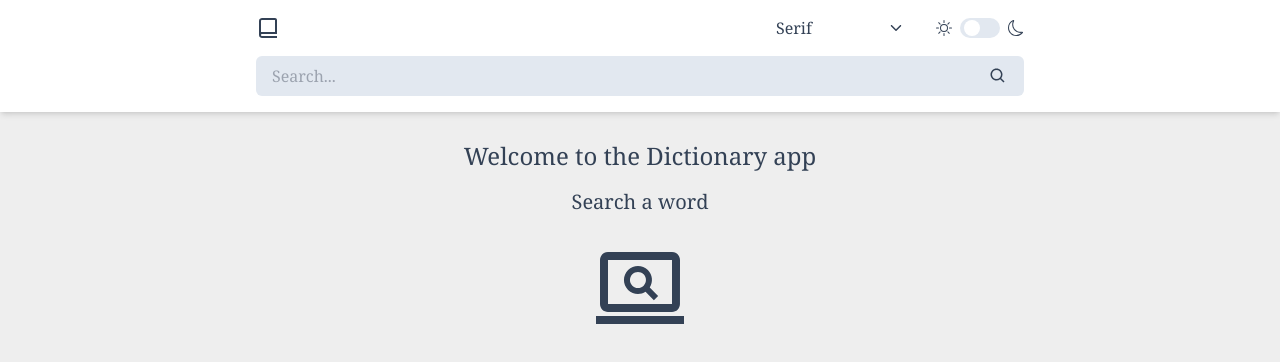
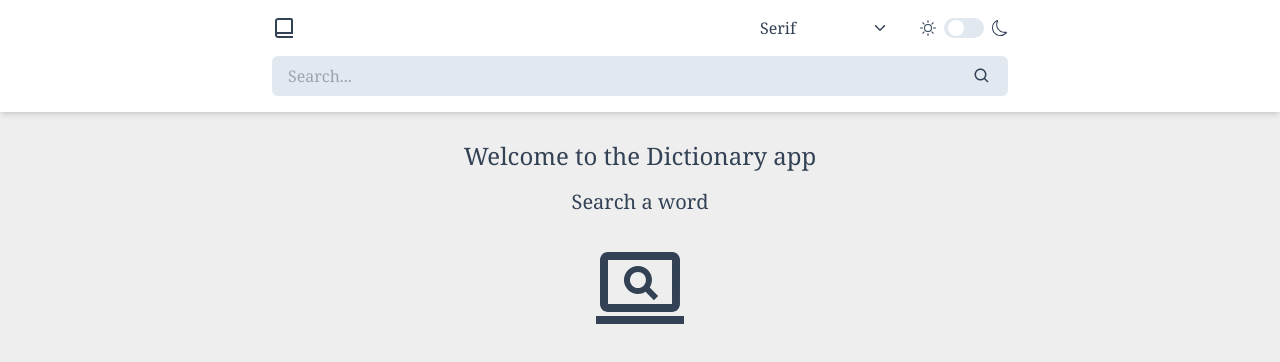
Before and after one commit to carolinavalladares/dictionary-app, a React (Vite) app: page / in a window 1280 px wide. Shown: the top 362 px of the page. Built offline with nearby package versions, Linux system fonts and the light colour scheme.

Commit message:
update vite version and add padding to the sides

```diff
--- a/package.json
+++ b/package.json
@@ -17,11 +17,11 @@
     "@types/node": "^18.15.5",
     "@types/react": "^18.0.28",
     "@types/react-dom": "^18.0.11",
-    "@vitejs/plugin-react": "^3.1.0",
+    "@vitejs/plugin-react": "^4.7.0",
     "autoprefixer": "^10.4.14",
     "postcss": "^8.4.21",
     "tailwindcss": "^3.2.7",
     "typescript": "^4.9.3",
-    "vite": "^4.2.0"
+    "vite": "^6.4.1"
   }
 }
--- a/src/components/Dictionary.tsx
+++ b/src/components/Dictionary.tsx
@@ -17,7 +17,7 @@ const Dictionary = () => {
           ) : requestStatus == "error" ? (
             <Error />
           ) : !wordData.word ? (
-            <div className="flex items-center justify-center flex-col">
+            <div className="flex items-center justify-center flex-col text-center">
               <h2 className="text-2xl mb-4">Welcome to the Dictionary app</h2>
               <p className="text-xl mb-6">Search a word</p>
               <MdOutlineScreenSearchDesktop className="text-8xl" />
--- a/src/components/Layout.tsx
+++ b/src/components/Layout.tsx
@@ -24,7 +24,7 @@ const Layout = ({ children }: Props) => {
     >
       <Nav />
 
-      <div className="max-w-3xl m-auto mt-7">{children}</div>
+      <div className="max-w-3xl m-auto mt-7 px-4">{children}</div>
     </div>
   );
 };
--- a/src/components/Nav.tsx
+++ b/src/components/Nav.tsx
@@ -6,14 +6,14 @@ import Theme from "./Theme";
 const Nav = () => {
   return (
     <header className="bg-backgroundPrimary py-4 shadow-md">
-      <div className="flex items-center justify-between max-w-3xl m-auto">
+      <div className="flex items-center justify-between max-w-3xl m-auto px-4">
         <a href="/">
           <BiBookAlt className="text-2xl text-textColor" />
         </a>
 
         <Theme />
       </div>
-      <div className="max-w-3xl m-auto flex items-center w-full mt-4">
+      <div className="max-w-3xl m-auto flex items-center w-full mt-4 px-4">
         <SearchBar />
       </div>
     </header>
```
Also changed, not shown: 2 other files (tests, documents, lock files or other folders).
